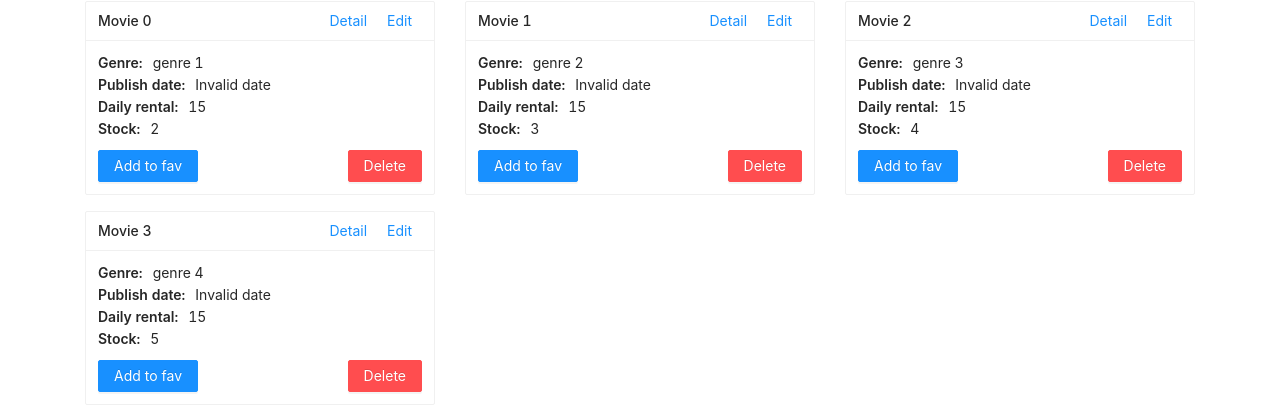
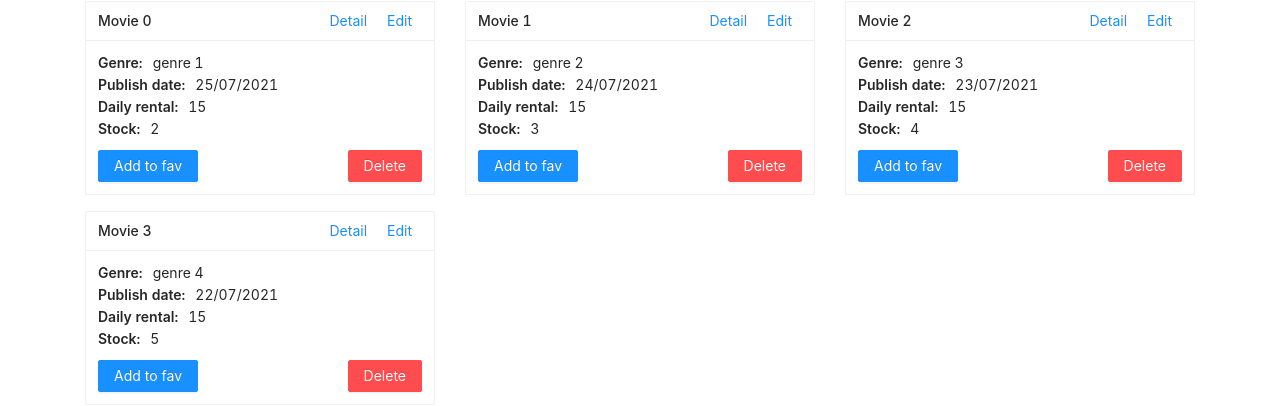
Before and after one commit to zead1992/react-app, a React (Create React App) app: page /en/movies in a window 1280 px wide. Shown: the part 143-549 px from the top of the page. Built offline with nearby package versions, Linux system fonts and the light colour scheme.

Commit message:
mock fix

```diff
--- a/src/mock-data.ts
+++ b/src/mock-data.ts
@@ -26,7 +26,7 @@ mockGenre.forEach((g, index) => {
         genre: g,
         title: `Movie ${index}`,
         isFavorite: false,
-        publishDate: moment().subtract(index + 1, 'days').format('DD/MM/YYYY'),
+        publishDate: moment().subtract(index + 1, 'days').toISOString(),
         dailyRentalRate: 10 + 5,
         numberInStock: index + 2
     }
```
